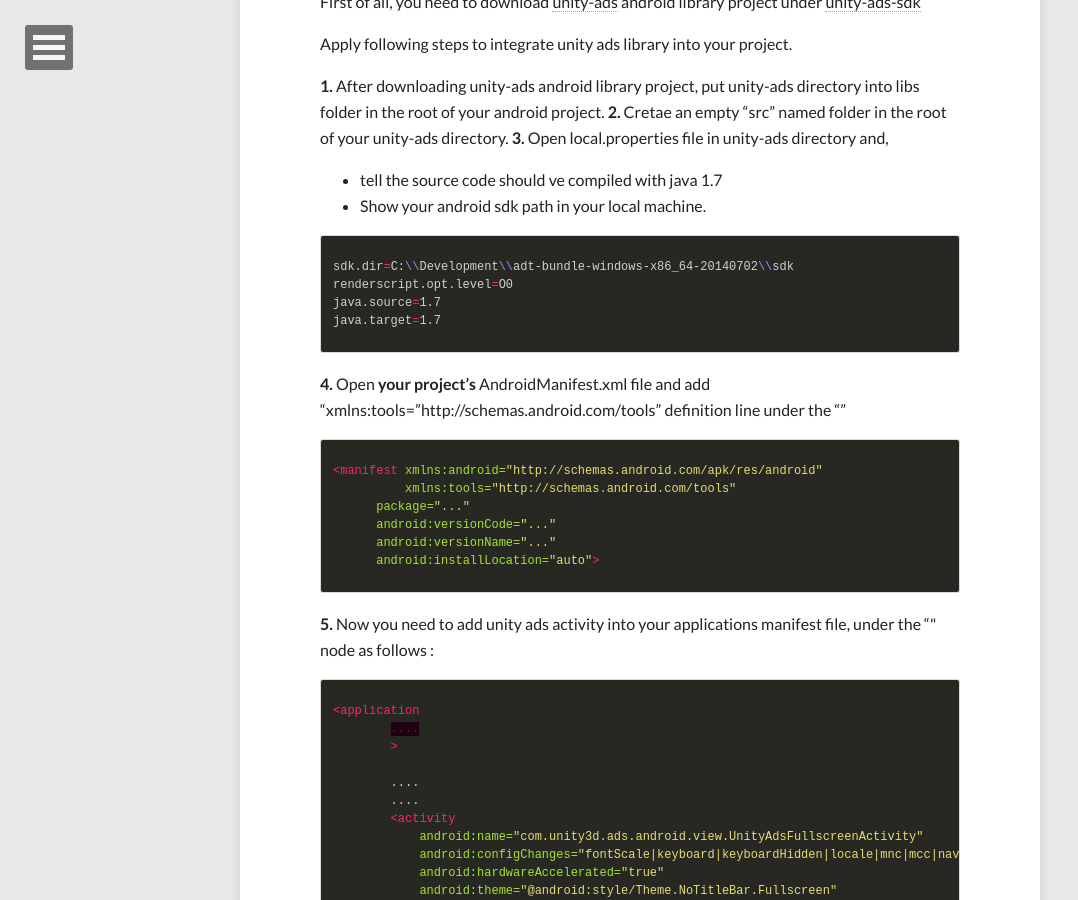
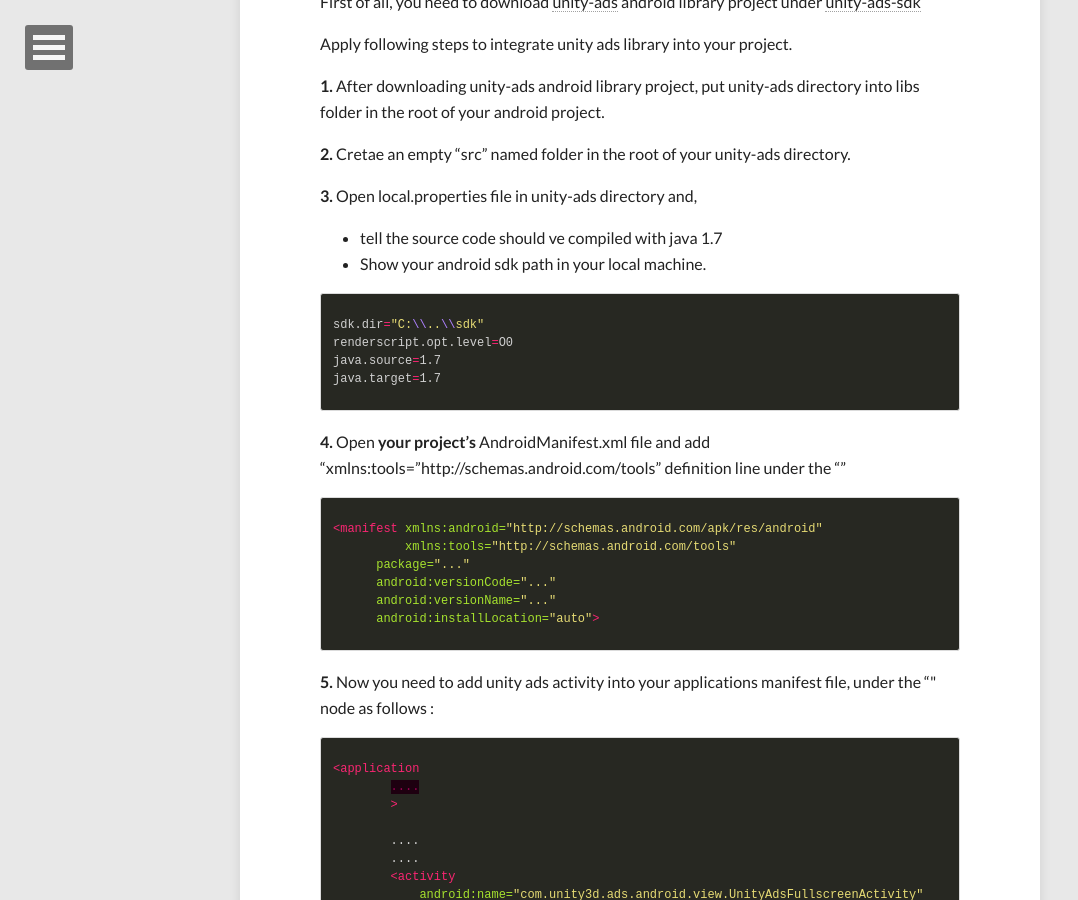
Before and after one commit to fuatcoskun/fuatcoskun.github.io, a Jekyll site: the page built from _posts/2016-04-17-unity-ads-integration-without-aar-package.md, in a window 1280 px wide and 900 px high, scrolled down 729 px. Shown: the whole window, without its empty margins (0-1078 px from the left). Built offline with Jekyll 4.4.1, drawn with Linux system fonts in a browser that asks for light colours; nearby versions of some CDN libraries; comment, search, counter and statistics services are not loaded.

Commit message:
some corrections

```diff
--- a/_posts/2016-04-17-unity-ads-integration-without-aar-package.md
+++ b/_posts/2016-04-17-unity-ads-integration-without-aar-package.md
@@ -21,14 +21,16 @@
 Apply following steps to integrate unity ads library into your project.
 
 <b>1.</b> After downloading unity-ads android library project, put unity-ads directory into libs folder in the root of your android project.
+
 <b>2.</b> Cretae an empty "src" named folder in the root of your unity-ads directory.
+
 <b>3.</b> Open local.properties file in unity-ads directory and,
 
 - tell the source code should ve compiled with java 1.7
 - Show your android sdk path in your local machine.
 
 {% highlight bash %}
-sdk.dir=C:\\Development\\adt-bundle-windows-x86_64-20140702\\sdk
+sdk.dir="C:\\..\\sdk"
 renderscript.opt.level=O0
 java.source=1.7
 java.target=1.7
```
